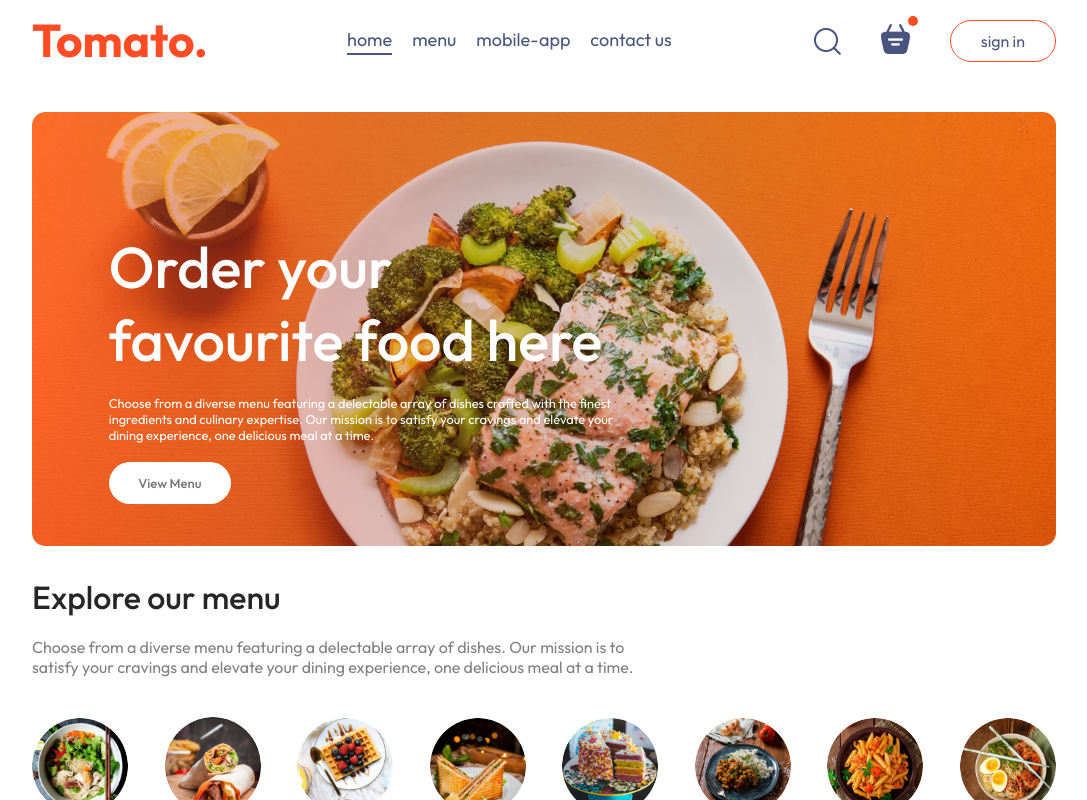
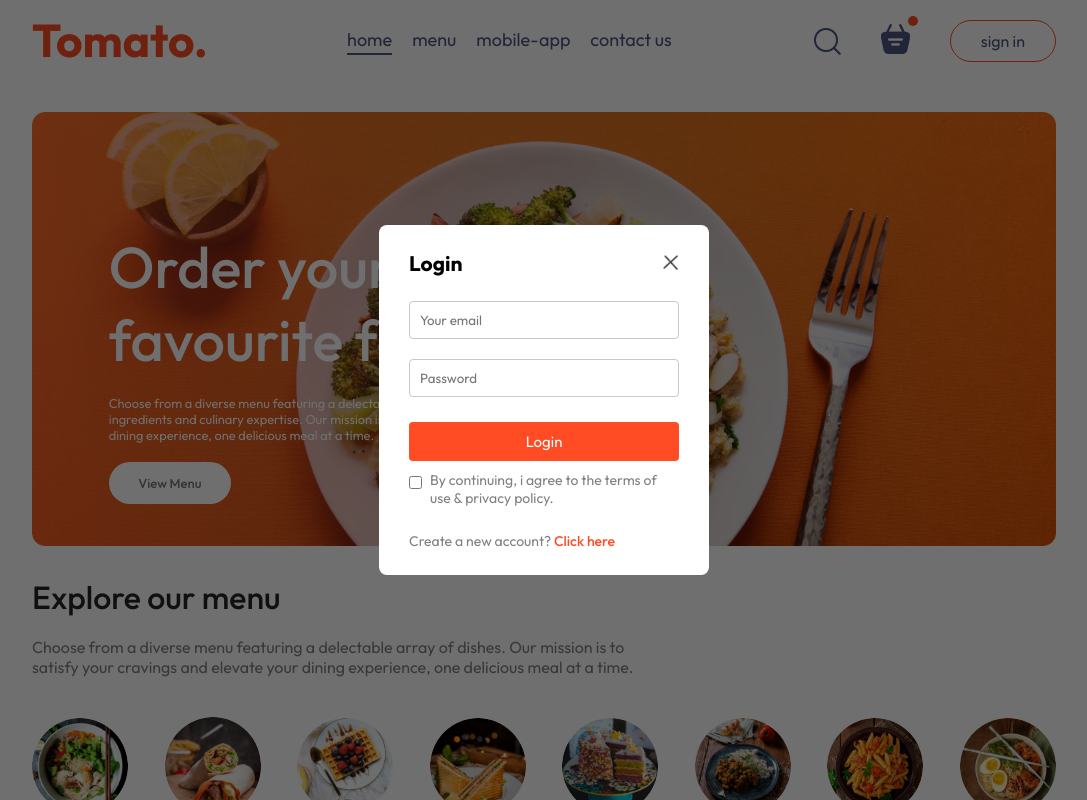
Before and after one commit to Dharamvirr/Food-Delivery-Web-App, a React (Vite) app in the folder frontend/: page / in a window 1280 px wide. Both pictures are taken after a click on the button "sign in". Shown: the top 800 px of the page, without its empty margins (96-1183 px from the left). Built offline with nearby package versions, Linux system fonts and the light colour scheme.

Commit message:
Create SignIn and SignUp components

```diff
--- a/frontend/src/App.jsx
+++ b/frontend/src/App.jsx
@@ -1,23 +1,33 @@
-import React from 'react'
-import Navbar from './components/Navbar/Navbar.jsx'
-import {Route, Routes } from 'react-router-dom'
-import Home from './pages/Home/Home'
-import Cart from './pages/Cart/Cart'
-import PlaceOrder from './pages/PlaceOrder/PlaceOrder'
-import Footer from './components/Footer/Footer.jsx'
+import React, { useState } from "react";
+import Navbar from "./components/Navbar/Navbar.jsx";
+import { Route, Routes } from "react-router-dom";
+import Home from "./pages/Home/Home";
+import Cart from "./pages/Cart/Cart";
+import PlaceOrder from "./pages/PlaceOrder/PlaceOrder";
+import Footer from "./components/Footer/Footer.jsx";
+import LoginPopup from "./components/LoginPopup/LoginPopup.jsx";
+
+
+
 const App = () => {
-  return (<>
+  const [showLogin, setShowLogin] = useState(false);
+
+  return (
+    <>
+
+      {showLogin ? <LoginPopup setShowLogin={setShowLogin} /> : <></>}
+
       <div className="app">
-      <Navbar />
+        <Navbar setShowLogin={setShowLogin}/>
         <Routes>
           <Route path="/" element={<Home />} />
           <Route path="/cart" element={<Cart />} />
-        <Route path="/order" element={<PlaceOrder/>} />
+          <Route path="/order" element={<PlaceOrder />} />
         </Routes>
       </div>
       <Footer />
     </>
-  )
-}
+  );
+};
 
-export default App
+export default App;
--- /dev/null
+++ b/frontend/src/components/LoginPopup/LoginPopup.css
@@ -0,0 +1,68 @@
+.login-popup{
+    position: absolute;
+    z-index: 1;
+    width: 100%;
+    height: 100%;
+    background-color: #00000090;
+    display: grid;
+}
+.login-popup-container{
+    place-self: center;
+    width: max(23vw,330px);
+    color: #808080;
+    background-color: white;
+    display: flex;
+    flex-direction: column;
+    gap: 25px;
+    padding: 25px 30px;
+    border-radius: 8px;
+    font-size: 14px;
+    animation: fadeIn 0.5s;
+}
+.login-popup-title{
+    display: flex;
+    justify-content: space-between;
+    align-items: center;
+    color: black;
+}
+.login-popup-title img{
+    width: 16px;
+    cursor: pointer;
+}
+.login-popup-inputs{
+    display: flex;
+    flex-direction: column;
+    gap: 20px;
+}
+.login-popup-inputs input{
+    outline: none;
+    border: 1px solid #C9C9C9;
+    padding: 10px;
+    border-radius: 4px;
+}
+.login-popup-container button{
+    border: none;
+    padding: 10px;
+    border-radius: 4px;
+    color: white;
+    background-color: #FF4C24;
+    font-size: 15px;
+    cursor: pointer;
+}
+.login-popup-condition{
+    display: flex;
+    align-items: start;
+    gap: 8px;
+    margin-top: -15px;
+}
+
+.login-popup-condition input{
+    margin-top: 5px;
+}
+
+
+.login-popup p span{
+    color: #FF4C24;
+    font-weight: 500;
+    cursor: pointer;
+}
--- /dev/null
+++ b/frontend/src/components/LoginPopup/LoginPopup.jsx
@@ -0,0 +1,37 @@
+import React, { useContext, useState } from 'react'
+import './LoginPopup.css'
+import { assets } from '../../assets/assets'
+import { StoreContext } from '../../Context/StoreContext'
+// import axios from 'axios'
+// import { toast } from 'react-toastify'
+
+const LoginPopup = ({setShowLogin}) => {
+    const [currState, setCurrState] = useState("Login");
+
+  return (
+    <div className='login-popup'>
+            <form  className="login-popup-container">
+                <div className="login-popup-title">
+                    <h2>{currState}</h2>
+                    <img onClick={() => setShowLogin(false)} src={assets.cross_icon} alt="" />
+                </div>
+                <div className="login-popup-inputs">
+                    {currState==="Login"?<></>:<input type="text" placeholder='Your name' required /> }
+                    <input name='email' type="email" placeholder='Your email' />
+                    <input name='password' type="password" placeholder='Password' required />
+                </div>
+                <button>{currState === "Login" ? "Login" : "Create account"}</button>
+                <div className="login-popup-condition">
+                    <input type="checkbox" name="" id="" required/>
+                    <p>By continuing, i agree to the terms of use & privacy policy.</p>
+                </div>
+                {currState === "Login"
+                    ? <p>Create a new account? <span onClick={() => setCurrState('Sign Up')}>Click here</span></p>
+                    : <p>Already have an account? <span onClick={() => setCurrState('Login')}>Login here</span></p>
+                }
+            </form>
+        </div>
+  )
+}
+
+export default LoginPopup
--- a/frontend/src/components/Navbar/Navbar.jsx
+++ b/frontend/src/components/Navbar/Navbar.jsx
@@ -3,7 +3,7 @@
 import { assets } from '../../assets/assets.js'
 import { Link } from 'react-router-dom'
 
-const Navbar = () => {
+const Navbar = ({setShowLogin}) => {
     const [menu, setMenu] = useState("home");
 
     return (
@@ -21,7 +21,7 @@
                 <img src={assets.basket_icon} alt="" />
                 <div className="dot"></div>
             </div>
-            <button>sign in</button>
+            <button onClick={() => setShowLogin(true)}>sign in</button>
         </div>
     </div>
   )
```
Lines whose indentation alone changed are shown as unchanged.
